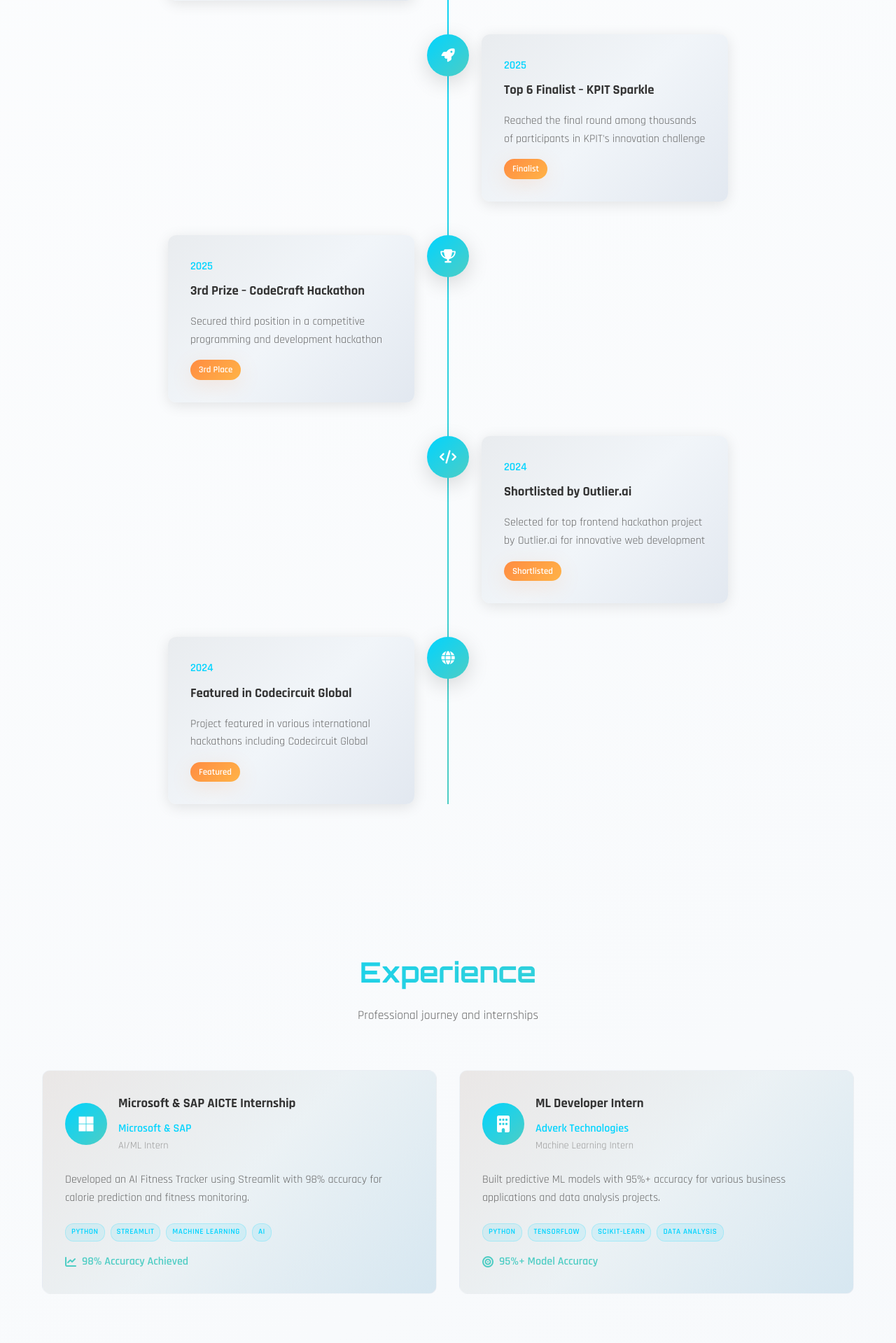
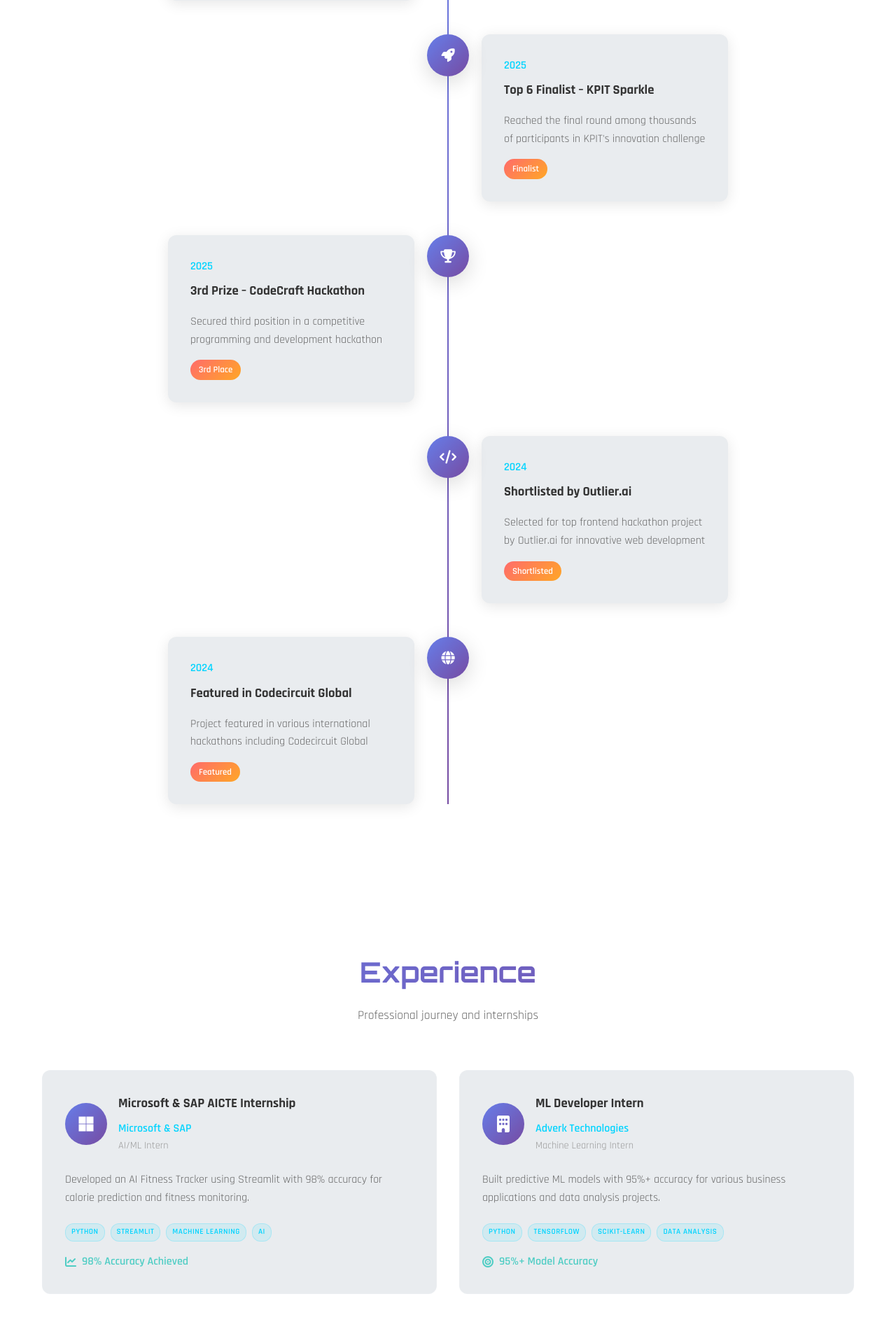
Before and after one commit to HuzaifaKhan-1/Huzaifa-Khan-Portfolio, a Flask app: page / in a window 1280 px wide. Shown: the part 3001-4920 px from the top of the page at 70% size. Run offline with Flask 3, Linux system fonts and the light colour scheme.

Commit message:
Restored to '6663d717944a77de5af9469d7e62030a2bb78c9b'
Replit-Restored-To: 6663d717944a77de5af9469d7e62030a2bb78c9b

```diff
--- a/static/css/style.css
+++ b/static/css/style.css
@@ -4,46 +4,34 @@
     --primary-color: #00d4ff;
     --secondary-color: #ff6b6b;
     --accent-color: #4ecdc4;
-    --accent-secondary: #ff8c42; /* Orange secondary accent */
-    --bg-primary: linear-gradient(145deg, #0a0a0f 0%, #1a1a2e 50%, #16213e 100%);
-    --bg-primary-solid: #0a0a0f;
+    --bg-primary: #0a0a0f;
     --bg-primary-rgb: 10, 10, 15;
-    --bg-secondary: linear-gradient(135deg, #1a1a2e 0%, #2d3748 50%, #1e2a4a 100%);
-    --bg-secondary-solid: #1a1a2e;
-    --bg-tertiary: linear-gradient(135deg, #16213e 0%, #2a3f5f 50%, #1e3a5f 100%);
-    --bg-tertiary-solid: #16213e;
+    --bg-secondary: #1a1a2e;
+    --bg-tertiary: #16213e;
     --text-primary: #ffffff;
     --text-secondary: #b0b0b0;
     --text-muted: #707070;
-    --gradient-primary: linear-gradient(135deg, #00d4ff 0%, #4ecdc4 100%);
-    --gradient-secondary: linear-gradient(135deg, #ff8c42 0%, #ff6b6b 100%);
+    --gradient-primary: linear-gradient(135deg, #667eea 0%, #764ba2 100%);
+    --gradient-secondary: linear-gradient(135deg, #00d4ff 0%, #4ecdc4 100%);
     --gradient-accent: linear-gradient(135deg, #ff6b6b 0%, #ffa726 100%);
-    --gradient-orange: linear-gradient(135deg, #ff8c42 0%, #ffb347 100%);
-    --gradient-dark: linear-gradient(135deg, #0f172a 0%, #1e293b 50%, #334155 100%);
     --shadow-light: 0 4px 20px rgba(0, 212, 255, 0.1);
     --shadow-medium: 0 8px 30px rgba(0, 212, 255, 0.2);
     --shadow-heavy: 0 15px 50px rgba(0, 212, 255, 0.3);
-    --shadow-orange: 0 8px 30px rgba(255, 140, 66, 0.2);
     --border-radius: 12px;
     --transition: all 0.3s cubic-bezier(0.4, 0, 0.2, 1);
 }
 
 /* Light Theme Variables */
 [data-theme="light"] {
-    --bg-primary: linear-gradient(145deg, #ffffff 0%, #f8fafc 50%, #f1f5f9 100%);
-    --bg-primary-solid: #ffffff;
-    --bg-secondary: linear-gradient(135deg, #f8f9fa 0%, #e2e8f0 50%, #cbd5e1 100%);
-    --bg-secondary-solid: #f8f9fa;
-    --bg-tertiary: linear-gradient(135deg, #e9ecef 0%, #f1f5f9 50%, #e2e8f0 100%);
-    --bg-tertiary-solid: #e9ecef;
+    --bg-primary: #ffffff;
+    --bg-secondary: #f8f9fa;
+    --bg-tertiary: #e9ecef;
     --text-primary: #333333;
     --text-secondary: #666666;
     --text-muted: #999999;
-    --gradient-dark: linear-gradient(135deg, #f8fafc 0%, #e2e8f0 50%, #cbd5e1 100%);
     --shadow-light: 0 4px 20px rgba(0, 0, 0, 0.1);
     --shadow-medium: 0 8px 30px rgba(0, 0, 0, 0.15);
     --shadow-heavy: 0 15px 50px rgba(0, 0, 0, 0.2);
-    --shadow-orange: 0 8px 30px rgba(255, 140, 66, 0.15);
 }
 
 /* Global Styles */
@@ -65,7 +53,6 @@ body {
     line-height: 1.6;
     overflow-x: hidden;
     transition: var(--transition);
-    min-height: 100vh;
 }
 
 .container {
@@ -1626,19 +1593,6 @@ section {
     border-radius: var(--border-radius);
     box-shadow: var(--shadow-light);
     transition: var(--transition);
-    position: relative;
-    overflow: hidden;
-}
-
-.timeline-content::before {
-    content: '';
-    position: absolute;
-    top: 0;
-    left: 0;
-    right: 0;
-    bottom: 0;
-    background: linear-gradient(135deg, rgba(255, 140, 66, 0.03) 0%, rgba(78, 205, 196, 0.03) 100%);
-    z-index: -1;
 }
 
 .timeline-content:hover {
@@ -1664,14 +1618,13 @@ section {
 
 .achievement-badge {
     display: inline-block;
-    background: var(--gradient-orange);
+    background: var(--gradient-accent);
     color: white;
     padding: 4px 12px;
     border-radius: 20px;
     font-size: 0.8rem;
     font-weight: 600;
     margin-top: 1rem;
-    box-shadow: var(--shadow-orange);
 }
 
 /* Clickable Achievement Styles */
@@ -1723,19 +1676,6 @@ section {
     padding: 2rem;
     transition: var(--transition);
     border: 1px solid rgba(255, 255, 255, 0.1);
-    position: relative;
-    overflow: hidden;
-}
-
-.experience-card::before {
-    content: '';
-    position: absolute;
-    top: 0;
-    left: 0;
-    right: 0;
-    bottom: 0;
-    background: linear-gradient(135deg, rgba(255, 140, 66, 0.05) 0%, rgba(0, 212, 255, 0.05) 100%);
-    z-index: -1;
 }
 
 .experience-card:hover {
```
Also changed, not shown: other parts of static/css/style.css (+7 -81 lines).
